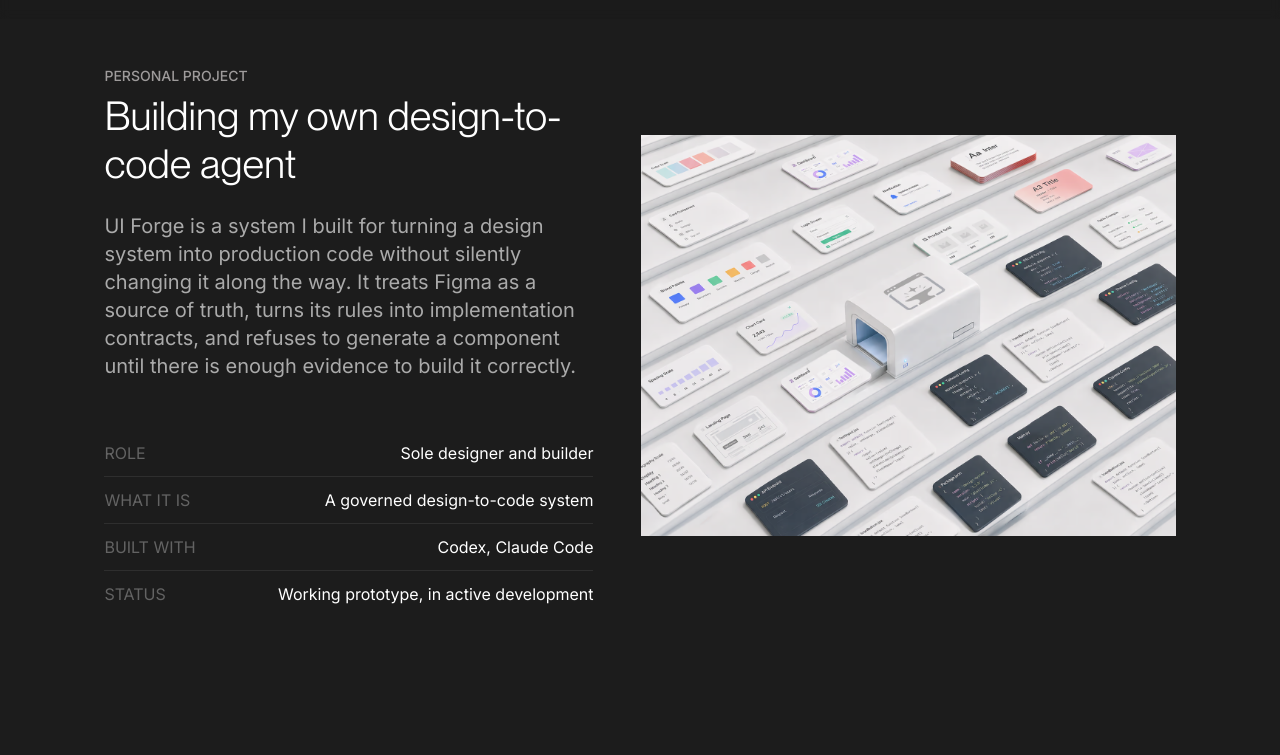
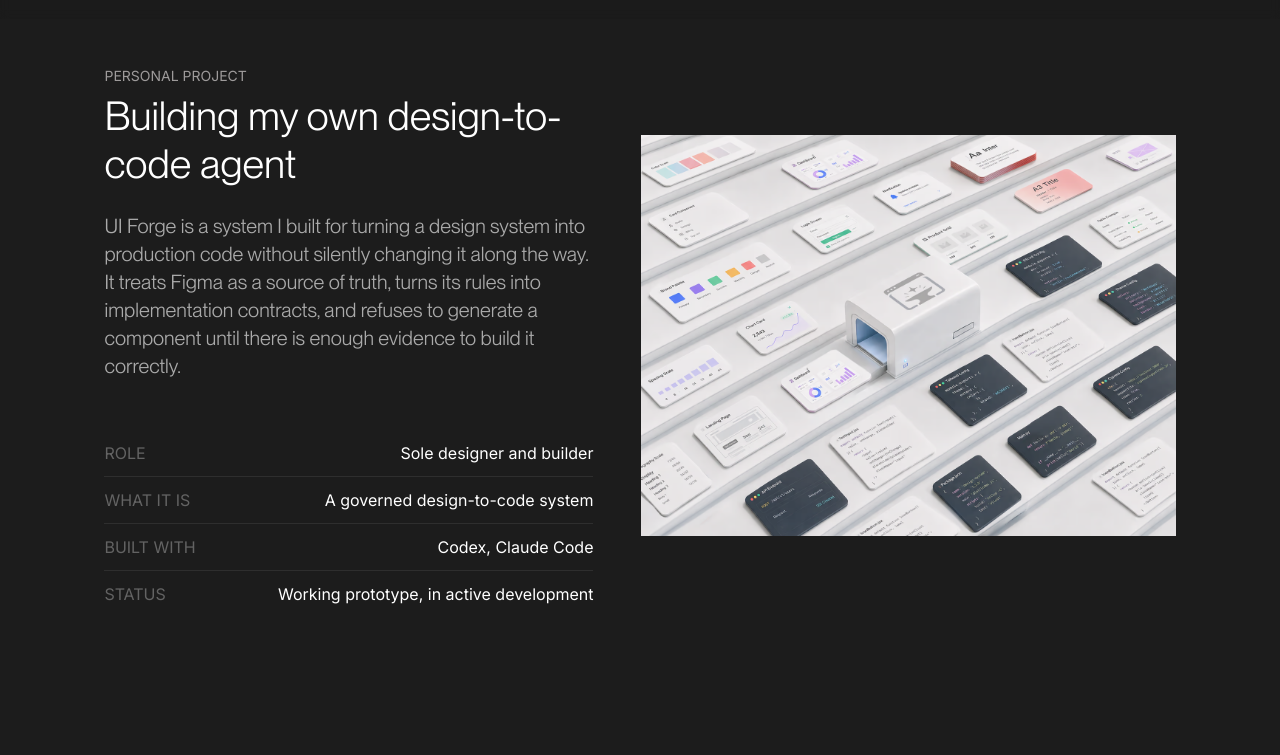
Before and after one commit to marceldpr/Portfolio, a website built with Vite: page work/ui-forge/index.html in a window 1280 px wide. Shown: the part 45-800 px from the top of the page. Built offline with nearby package versions, Linux system fonts and the light colour scheme.

Commit message:
Use regular portfolio typography for case subtitles

```diff
--- a/assets/css/case-headers.css
+++ b/assets/css/case-headers.css
@@ -51,9 +51,9 @@
   align-items: center;
 }
 .case-header__content { width: min(var(--header-content), calc(100% - var(--header-space-lg))); min-width: 0; }
-.case-header__brand { margin: 0 0 var(--header-space-xs); color: var(--header-eyebrow); font-size: var(--header-eyebrow-size); font-weight: 500; line-height: 17px; text-transform: uppercase; }
+.case-header__brand { margin: 0 0 var(--header-space-xs); color: var(--header-eyebrow); font-size: var(--header-eyebrow-size); font-weight: 400; line-height: 17px; text-transform: uppercase; }
 .case-header__title { margin: 0; color: var(--header-ink); font-family: "Pp Neue Montreal", Arial, sans-serif; font-size: var(--header-title); font-weight: 400; line-height: var(--header-title-leading); letter-spacing: normal; }
-.case-header__description { margin: var(--header-space-md) 0 0; color: var(--header-muted); font-size: var(--header-body); line-height: var(--header-body-leading); font-weight: 400; }
+.case-header__description { margin: var(--header-space-md) 0 0; color: var(--header-muted); font-family: "Pp Neue Montreal", Arial, sans-serif; font-size: var(--header-body); line-height: var(--header-body-leading); font-weight: 400; }
 .case-header__details { display: flex; flex-direction: column; gap: var(--header-space-sm); margin: var(--header-space-xl) 0 0; }
 .case-header__detail { display: flex; justify-content: space-between; align-items: baseline; gap: var(--header-space-sm); font-size: var(--header-meta); line-height: var(--header-meta-leading); }
 .case-header__detail dt { flex-shrink: 0; color: var(--header-label); font-weight: 400; text-transform: uppercase; }
```
